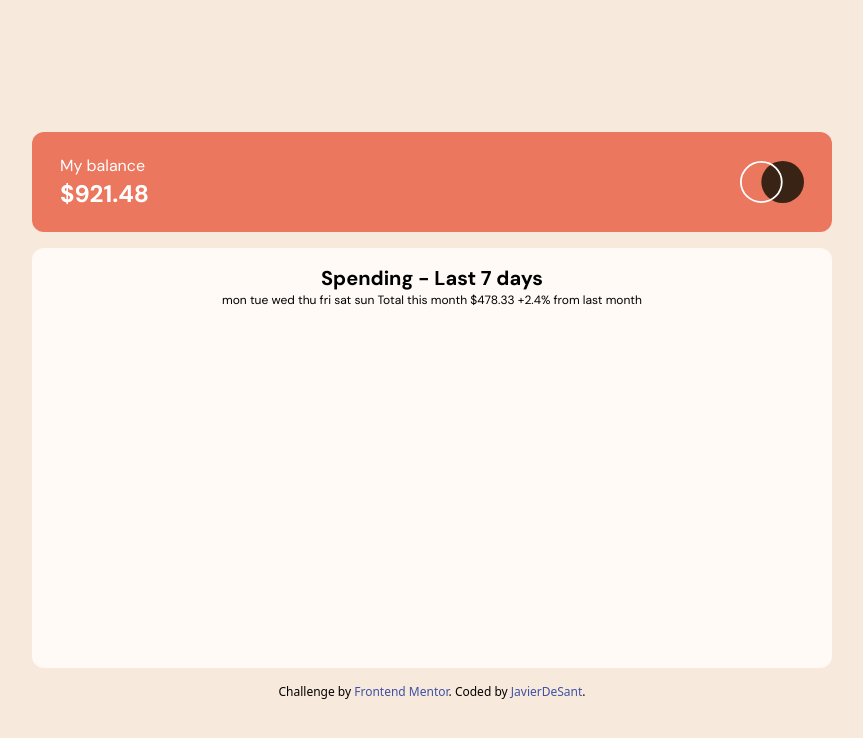
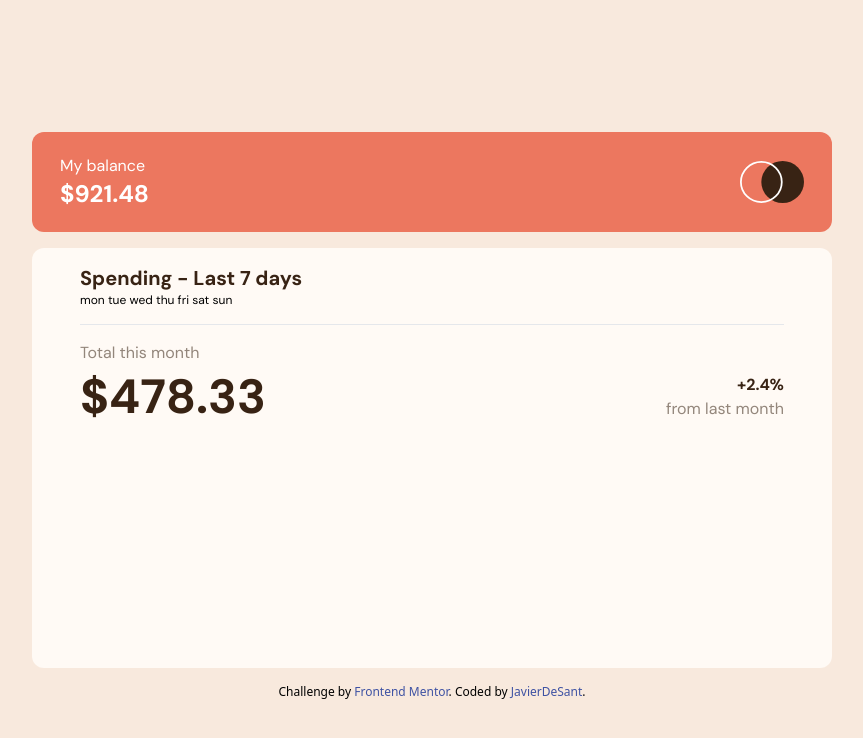
Before and after one commit to javierdesant/expenses-chart, a React (Vite) app: page / in a window 1280 px wide. Shown: the top 738 px of the page, without its empty margins (208-1071 px from the left). Built offline with nearby package versions, Linux system fonts and the light colour scheme.

Commit message:
Fix monthly total

```diff
--- a/src/components/Spending.tsx
+++ b/src/components/Spending.tsx
@@ -6,8 +6,9 @@ interface SpendingProps {
 
 const Spending: FunctionComponent<SpendingProps> = () => {
     return (
-        <div className="flex flex-col items-center max-w-[800px] w-full h-[420px] p-4 box-border bg-neutral-very-pale-orange rounded-xl">
-            <h1 className="text-xl font-dm-sans font-bold">Spending - Last 7 days</h1>
+        <div className="flex flex-col max-w-[800px] w-full h-[420px] p-4 box-border bg-neutral-very-pale-orange rounded-xl">
+            <div className="w-11/12 self-center">
+                <h1 className="text-xl font-dm-sans font-bold text-neutral-dark-brown">Spending - Last 7 days</h1>
                 <p className="font-dm-sans text-xs">
                     mon
                     tue
@@ -16,10 +17,27 @@ const Spending: FunctionComponent<SpendingProps> = () => {
                     fri
                     sat
                     sun
+                </p>
+            </div>
+            <hr className="my-4 w-11/12 border-neutral-light-brown self-center" />
+            <div className="flex flex-col font-dm-sans w-11/12 self-center">
+                <p className="text-neutral-medium-brown mb-2">
                     Total this month
+                </p>
+                <div className="flex justify-between">
+                    <h1 className=" text-left text-5xl font-bold text-neutral-dark-brown">
                         $478.33
-                +2.4% from last month
+                    </h1>
+                    <div>
+                        <h6 className=" text-right font-bold text-neutral-dark-brown">
+                            +2.4%
+                        </h6>
+                        <p className=" text-right text-neutral-medium-brown">
+                            from last month
                         </p>
+                    </div>
+                </div>
+            </div>
         </div>
     );
 }
```
Lines whose indentation alone changed are shown as unchanged.
